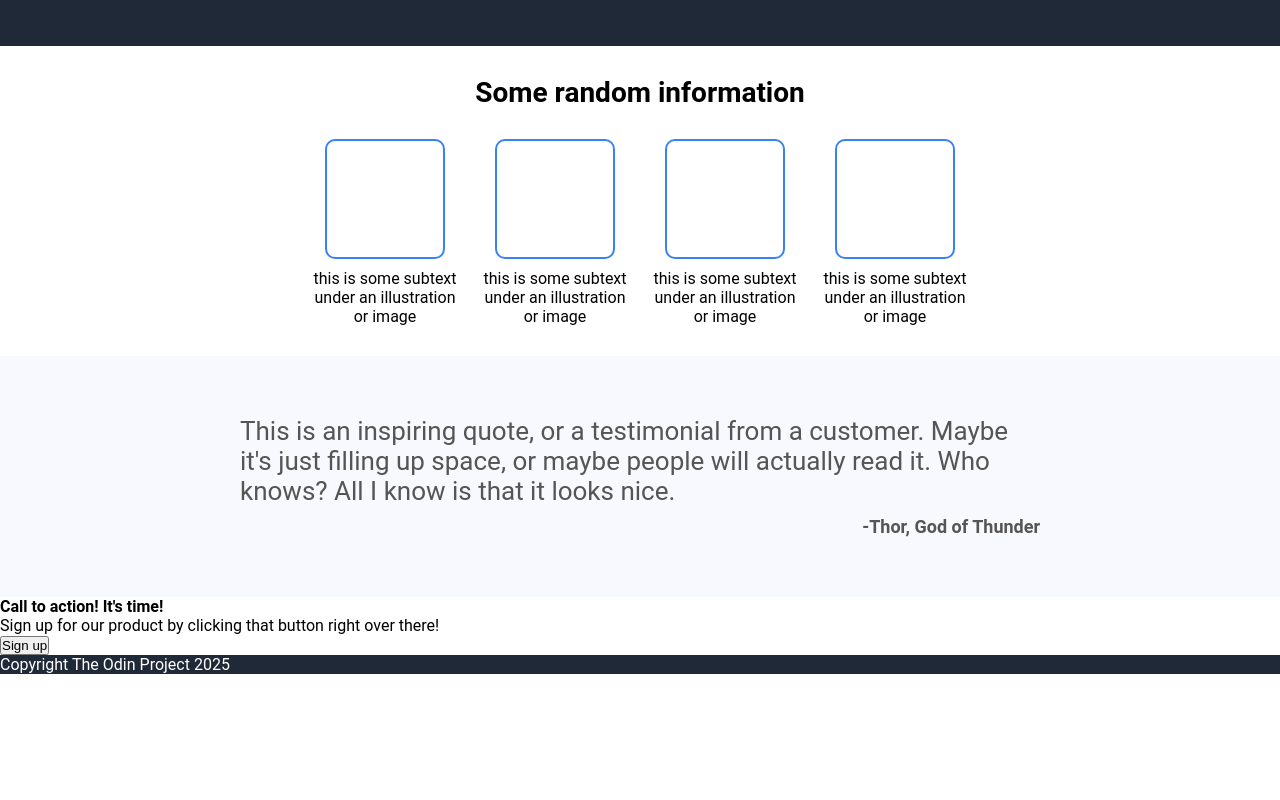
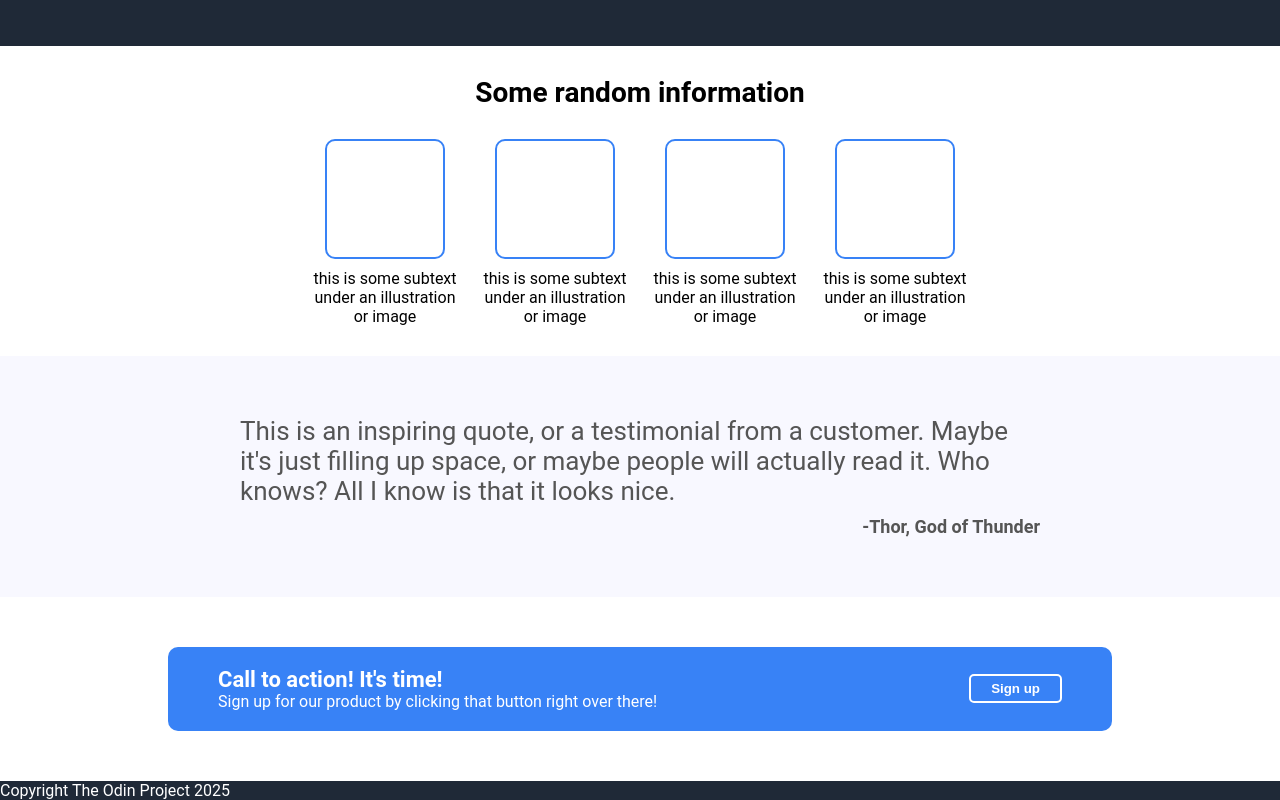
Before and after one commit to luiwebdev/landing-page, a plain HTML site: page index.html in a window 1280 px wide. Shown: the part 391-1191 px from the top of the page. Before the commit the page ends 1065 px from the top, so only its background shows below. Drawn offline with Linux system fonts and the light colour scheme.

Commit message:
Add styles to signup section

```diff
--- a/style.css
+++ b/style.css
@@ -153,3 +153,38 @@ a {
     text-align: right;
     margin-top: 10px;
 }
+
+/* SIGNUP */
+
+.signup {
+    padding: 50px;
+}
+
+.signup-container {
+    max-width: 80%;
+    margin: auto;
+    background-color: #3882F6;
+    padding: 20px 50px;
+    color: white;
+    display: flex;
+    justify-content: space-between;
+    align-items: center;
+    border-radius: 10px;
+}
+
+.signup h4 {
+    font-size: 22px;
+}
+
+.signup p {
+    font-size: 16px;
+}
+
+.signup button {
+    background-color: transparent;
+    border: 2px solid white;
+    color: white;
+    padding: 5px 20px;
+    border-radius: 5px;
+    font-weight: bold;
+}
```
